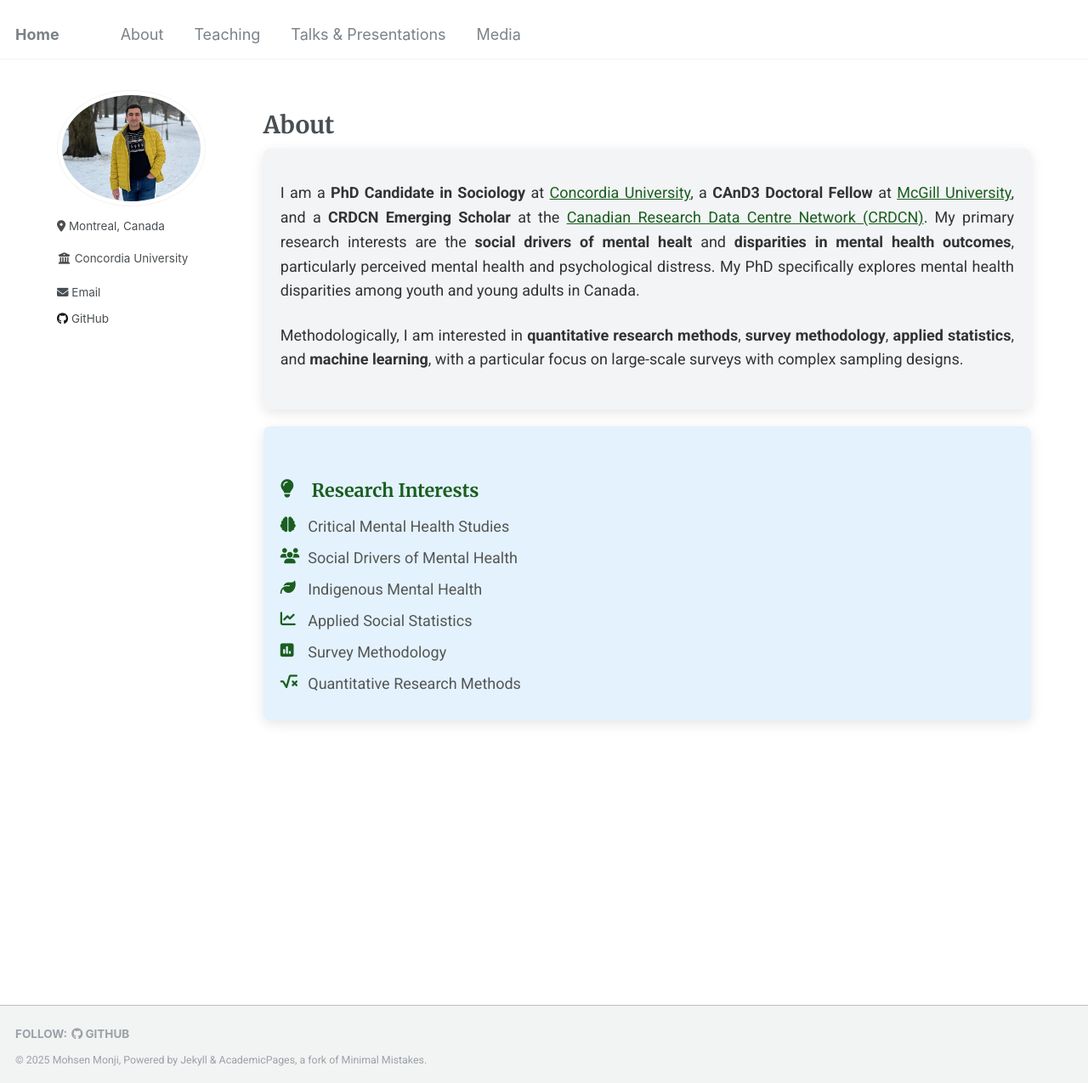
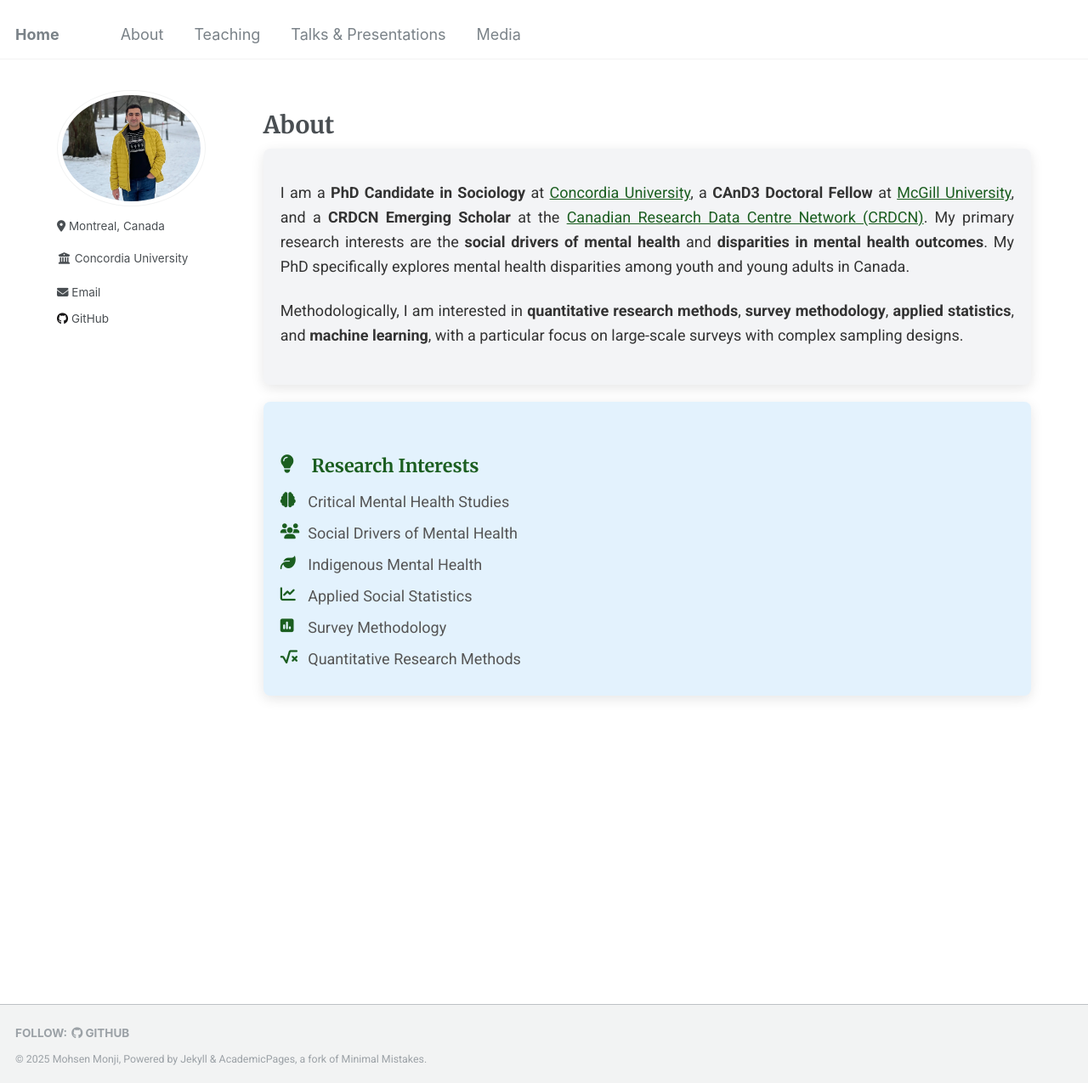
Before and after one commit to Mohsnmonji/mohsnmonji.github.io, a Jekyll site: the page built from about-me.md, in a window 1280 px wide and 1275 px high. Shown: the whole window at 85% size. Built offline with Jekyll 4.4.1, drawn with Linux system fonts in a browser that asks for light colours.

Commit message:
Update about-me.md

```diff
--- a/about-me.md
+++ b/about-me.md
@@ -92,8 +92,8 @@ author_profile: true
     <a href="https://www.mcgill.ca/cand3/our-people/fellows-2024-25" target="_blank">McGill University</a>,
     and a <strong>CRDCN Emerging Scholar</strong> at the
     <a href="https://crdcn.ca" target="_blank">Canadian Research Data Centre Network (CRDCN)</a>.
-    My primary research interests are the <strong>social drivers of mental healt</strong> and
-    <strong>disparities in mental health outcomes</strong>, particularly perceived mental health and psychological distress.
+    My primary research interests are the <strong>social drivers of mental health</strong> and
+    <strong>disparities in mental health outcomes</strong>.
     My PhD specifically explores mental health disparities among youth and young adults in Canada.
   </p>
 
```
